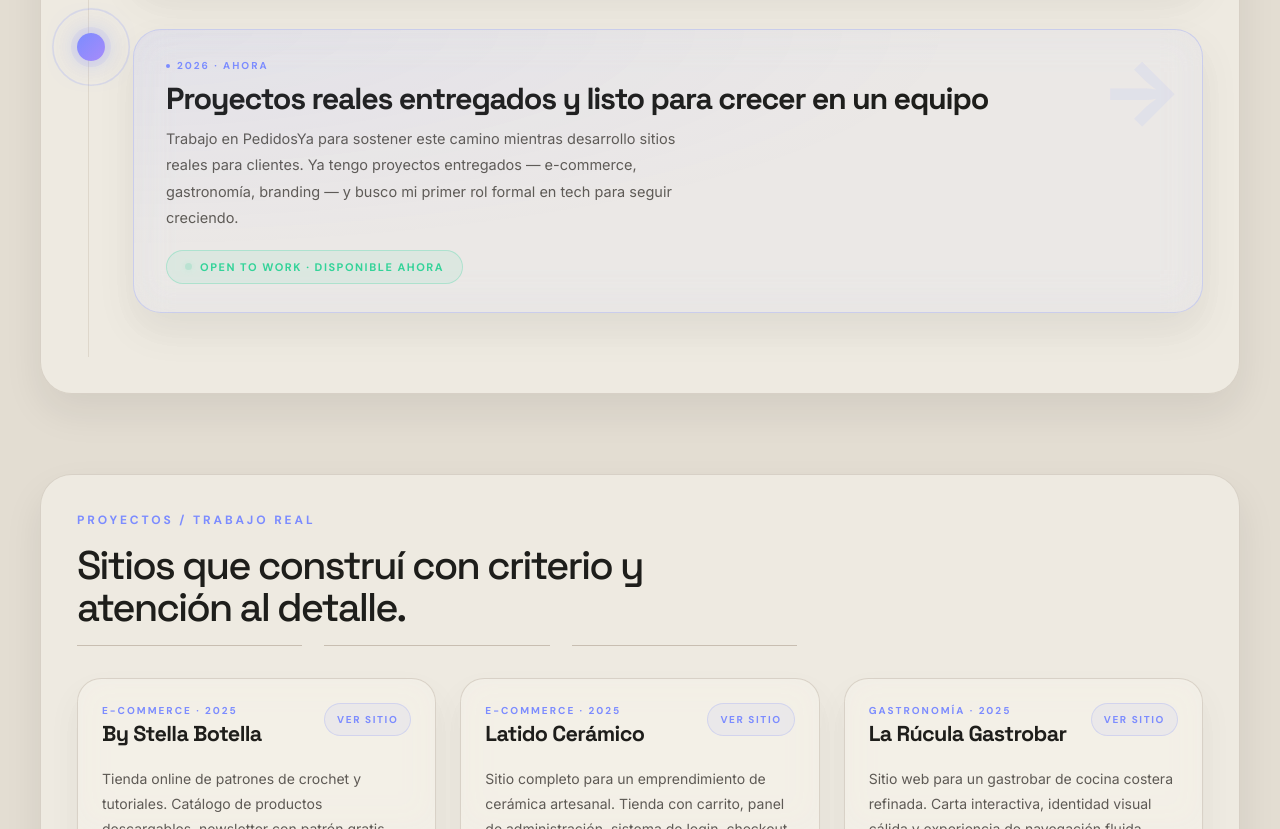
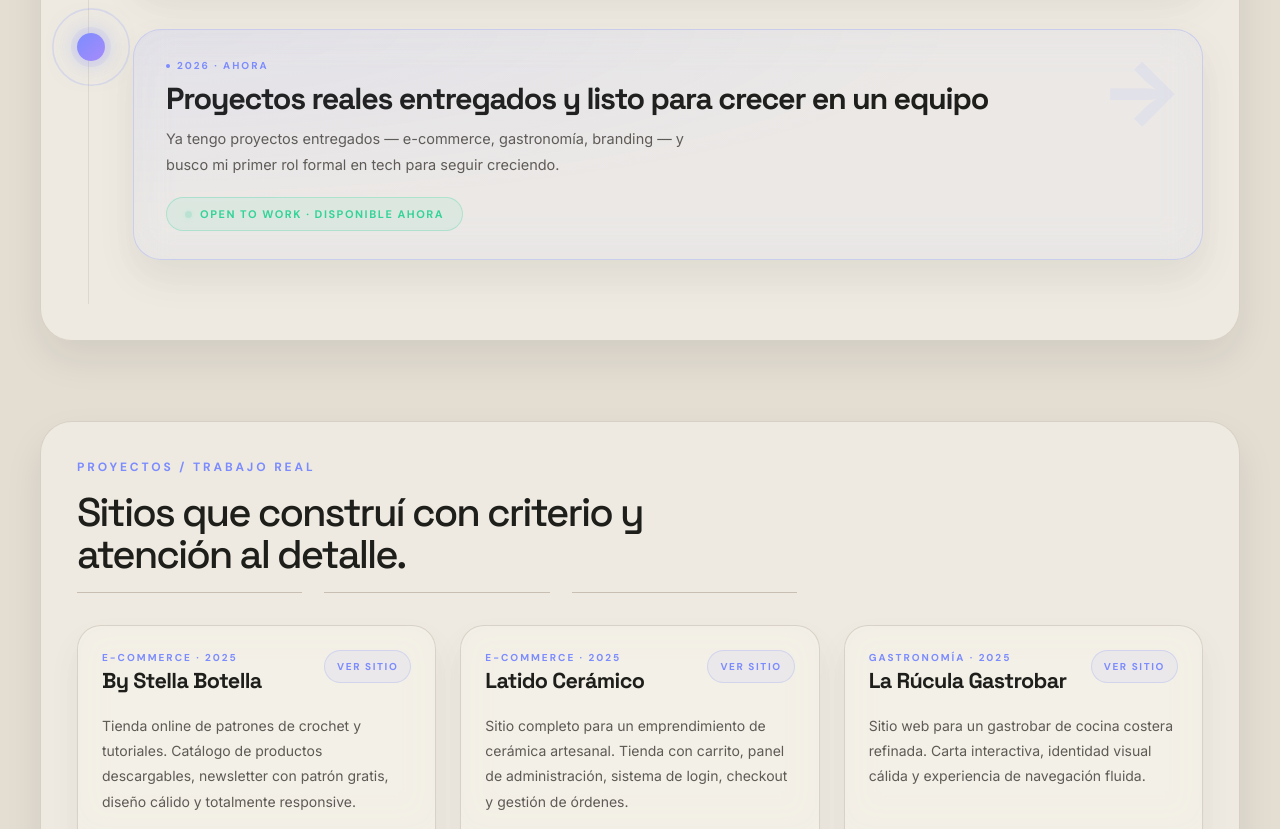
Before and after one commit to querques20/portafolio, a Vue app: page / in a window 1280 px wide. Shown: the part 2160-2989 px from the top of the page. Built offline with nearby package versions, Linux system fonts and the light colour scheme.

Commit message:
fix: remove PedidosYa from timeline milestone

```diff
--- a/src/content/portfolio.js
+++ b/src/content/portfolio.js
@@ -47,7 +47,7 @@ export const milestones = [
     year: '2026 · Ahora',
     num: '→',
     title: 'Proyectos reales entregados y listo para crecer en un equipo',
-    body: 'Trabajo en PedidosYa para sostener este camino mientras desarrollo sitios reales para clientes. Ya tengo proyectos entregados — e-commerce, gastronomía, branding — y busco mi primer rol formal en tech para seguir creciendo.',
+    body: 'Ya tengo proyectos entregados — e-commerce, gastronomía, branding — y busco mi primer rol formal en tech para seguir creciendo.',
     tag: null,
     isNow: true,
   },
```
